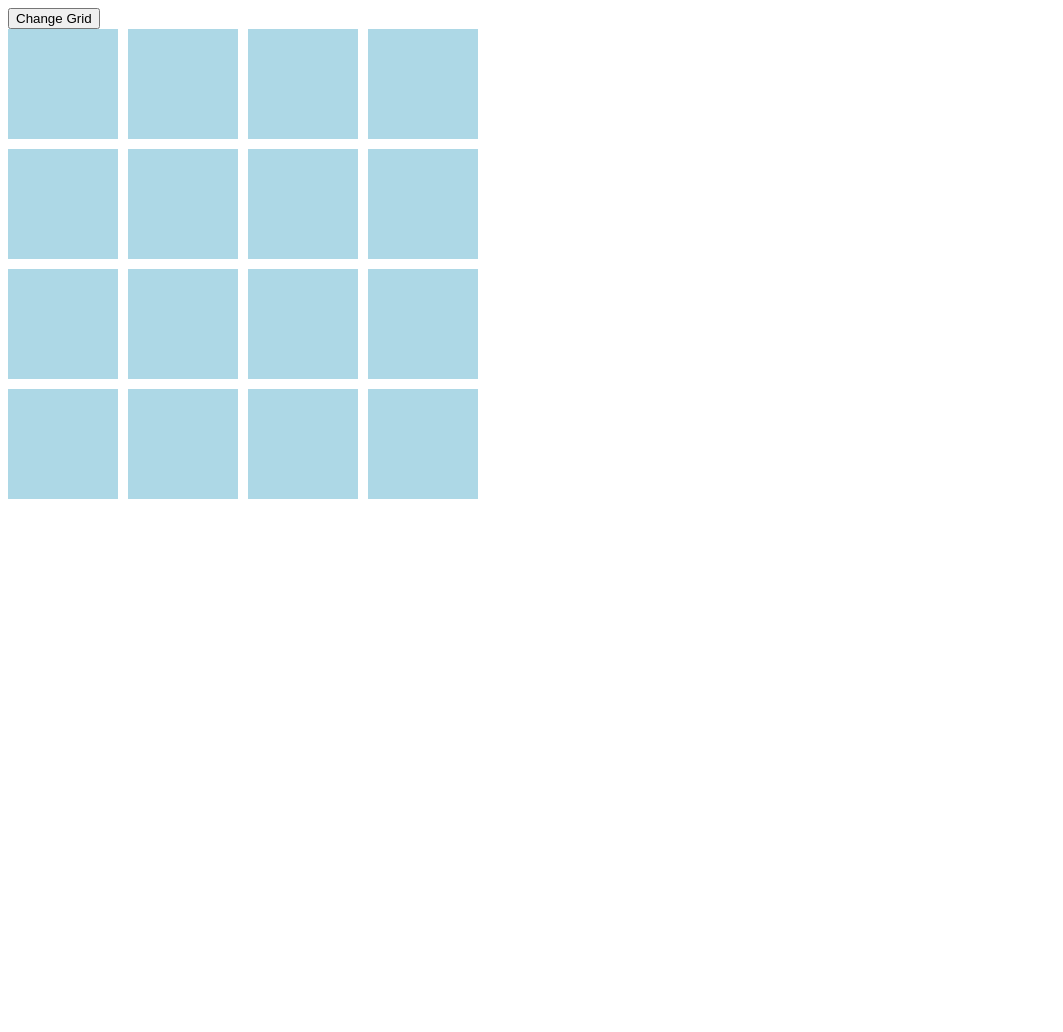
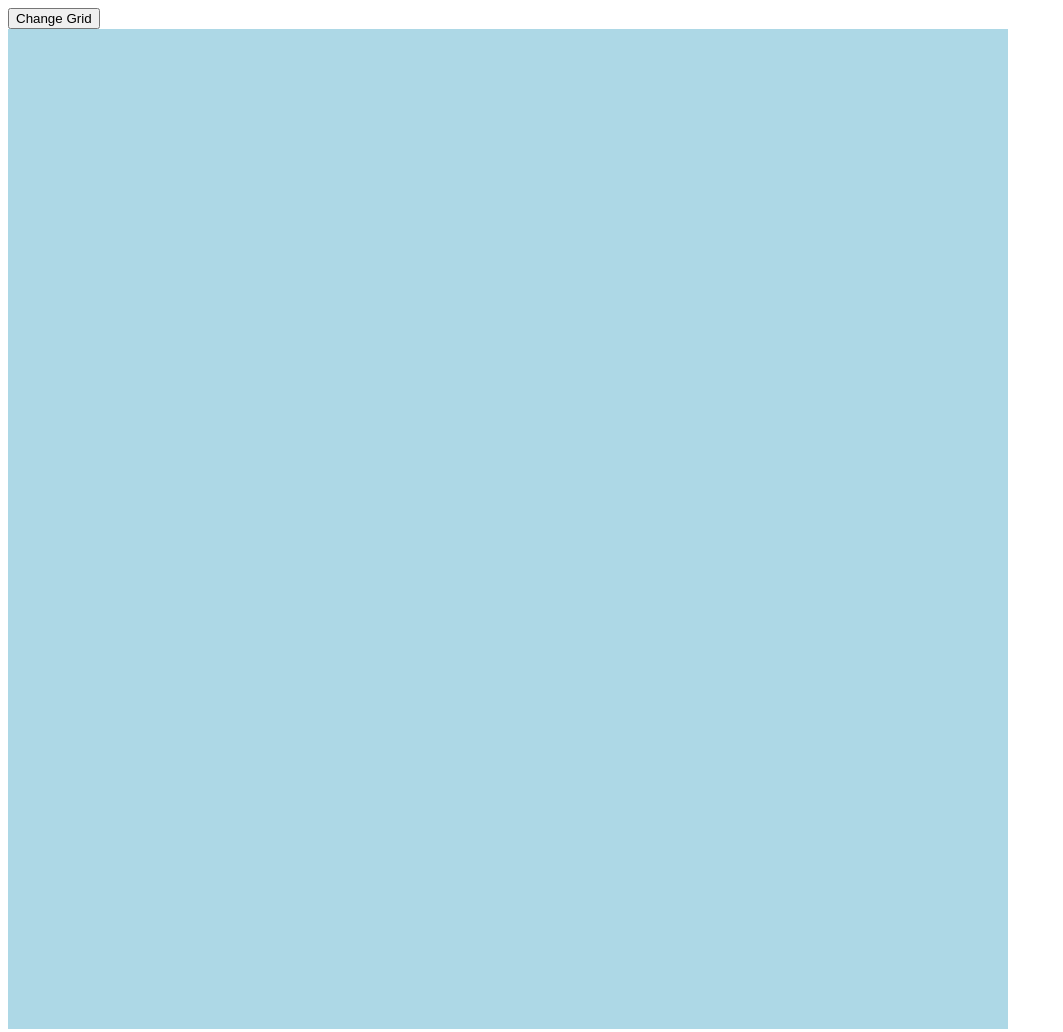
Before and after one commit to DiegoSer23/odin-etch-a-sketch, a plain HTML site: page index.html in a window 1280 px wide. Shown: the whole page, without its empty margins (0-1063 px from the left). Before the commit the page ends 800 px from the top, so only its background shows below. Drawn offline with Linux system fonts and the light colour scheme.

Commit message:
Finished creating grid and random color hover

```diff
--- a/etchsketch.js
+++ b/etchsketch.js
@@ -3,20 +3,41 @@ const buttonGrid = document.getElementById("grid-size");
 
 buttonGrid.addEventListener("click", handleGridSize);
 
-for (let i = 0; i < 16; i++) {
-    let gridSquare = document.createElement("div");
-    gridSquare.className = "grid";
-    gridSquare.style.backgroundColor = "lightblue";
-    gridSquare.style.padding = "5px";
-    gridSquare.addEventListener("mouseenter", handleMouseEnter);
-    gridContainer.appendChild(gridSquare);
-}
+createGrid(4);
 
 function handleMouseEnter(event) {
-    this.style.backgroundColor = "lightcoral";
+    const r = Math.floor(Math.random() * 256);
+    const g = Math.floor(Math.random() * 256);
+    const b = Math.floor(Math.random() * 256);
+    this.style.backgroundColor = `rgb(${r}, ${g}, ${b})`;
 }
 
 function handleGridSize(event) {
-    let gridSize = prompt("Input grid size:", 16);
+    let input = prompt("Input grid size:", 4);
+    let gridSize = Number(input);
+    if (Number.isInteger(gridSize) && gridSize < 100 && gridSize > 0) {
+        gridContainer.replaceChildren();
+        createGrid(gridSize);
+    }
+    else {
+        alert("Invalid number, choose a number between 1-100");
+    }
+}
 
+function createGrid(gridSize) {
+    for (let i = 0; i < gridSize; i++) {
+        let rowContainer = document.createElement("div");
+        rowContainer.className = "row";
+        gridContainer.appendChild(rowContainer);
+        for (let j = 0; j < gridSize; j++) {
+            let gridSquare = document.createElement("div");
+            gridSquare.className = "grid";
+            gridSquare.style.backgroundColor = "lightblue";
+            gridSquare.style.padding = "5px";
+            gridSquare.style.width = `calc(960px / ${gridSize})`;
+            gridSquare.style.height = `calc(960px / ${gridSize})`;
+            gridSquare.addEventListener("mouseenter", handleMouseEnter);
+            rowContainer.appendChild(gridSquare);
+        }
+    }
 }
--- a/styles.css
+++ b/styles.css
@@ -1,11 +1,12 @@
 #container {
     display: flex;
     flex-wrap: wrap;
-    width: 550px;
-    gap: 10px;
+    flex-direction: column;
+    align-items: stretch;
+    width: 960px;
 }
 
-.grid {
-    width: 100px;
-    height: 100px;
+.row {
+    display: flex;
+    align-items: stretch;
 }
```
